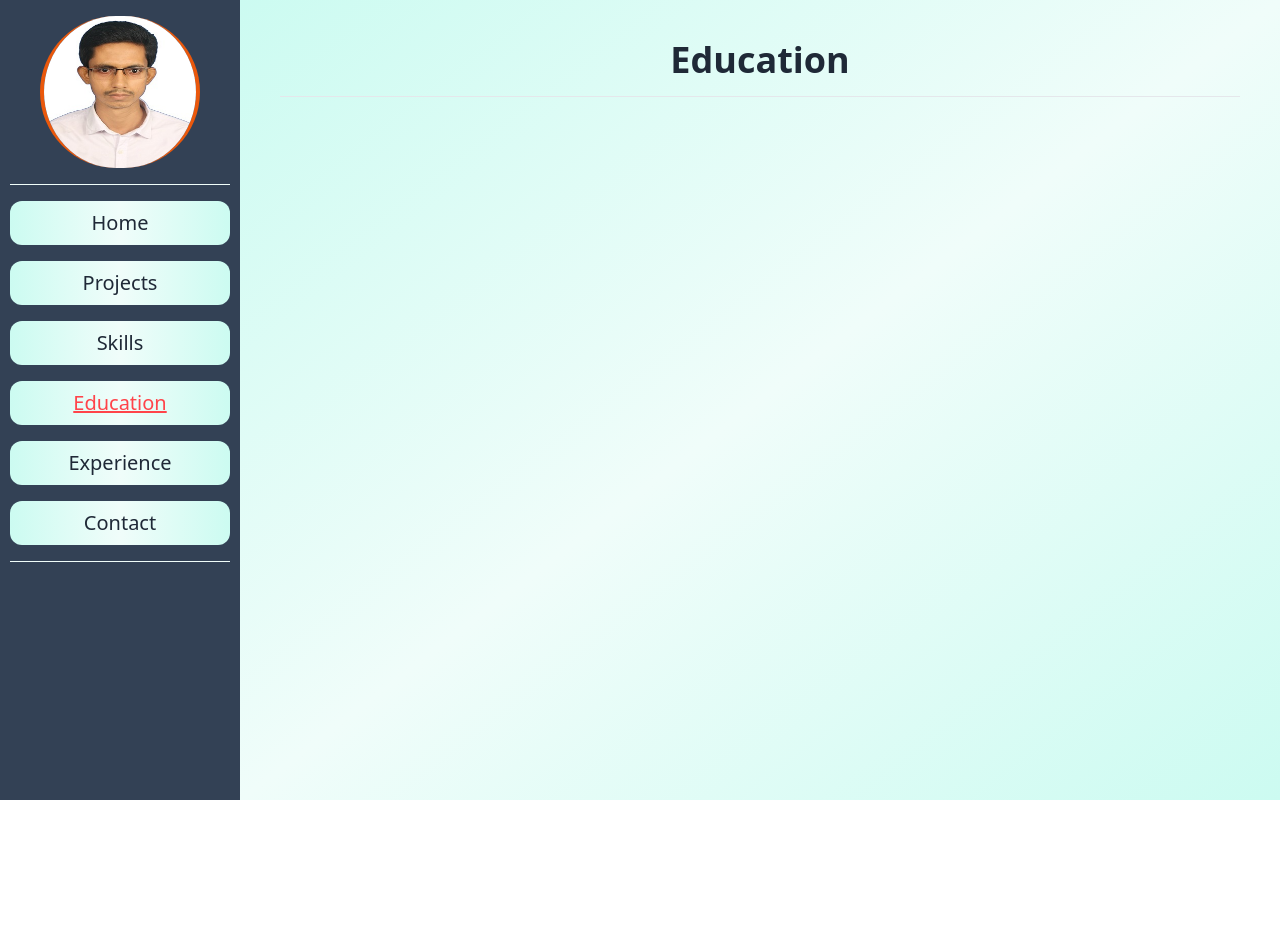
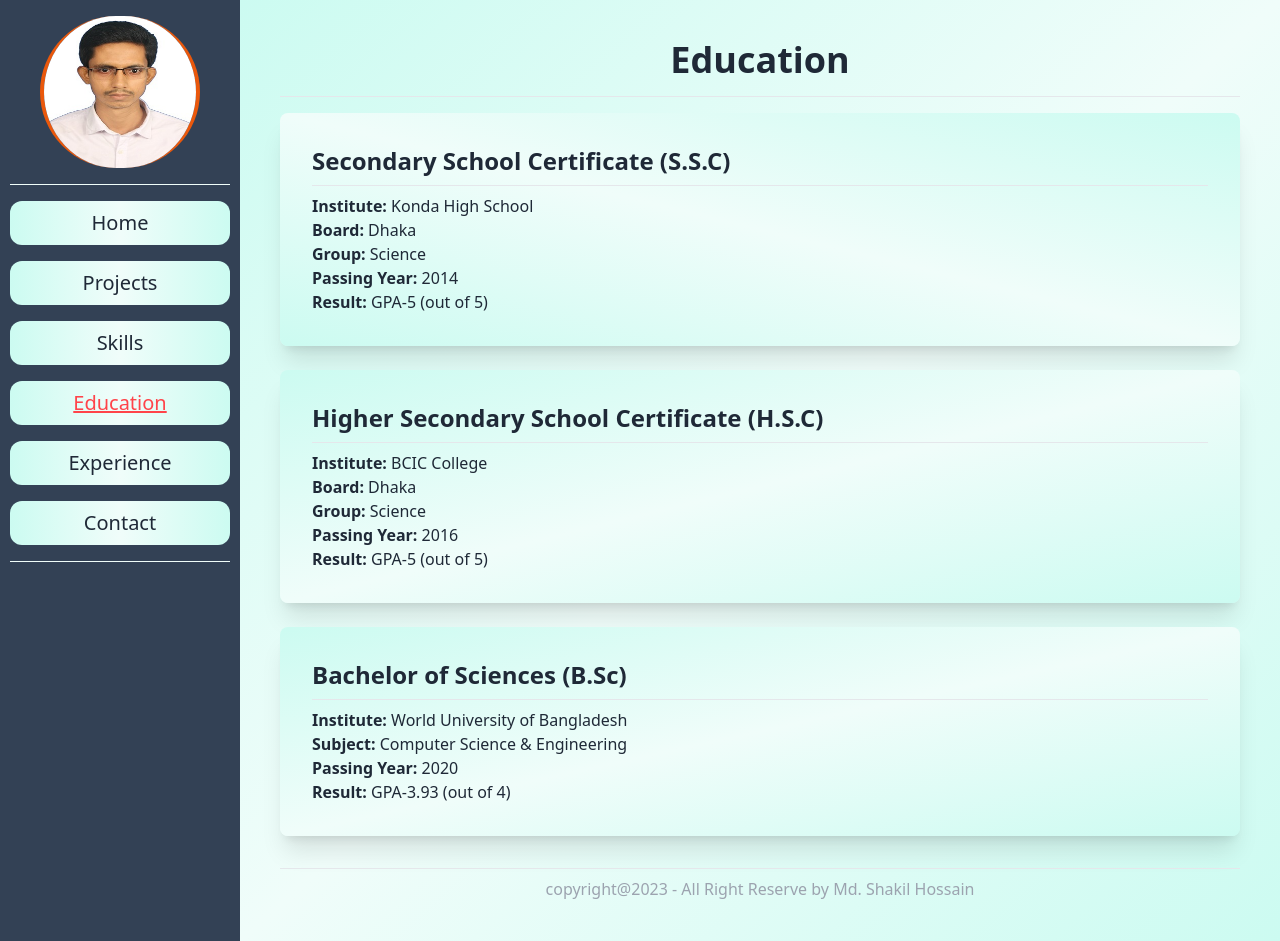
Before and after one commit to Md-ShakilHossain/md-shakil-hossain-portfolio, a React (Vite) app: page /education in a window 1280 px wide. Before the commit the page ends 800 px from the top, so only its background shows below. Built offline with nearby package versions, Linux system fonts and the light colour scheme; some icons are missing.

Commit message:
education page completed

```diff
--- a/src/Pages/Education/Education.jsx
+++ b/src/Pages/Education/Education.jsx
@@ -7,6 +7,34 @@ const Education = () => {
             <Helmet><title>Education</title></Helmet>
             <h2 className="text-4xl text-center font-bold mb-4">Education</h2>
             <hr className="mb-4" />
+            <div className="bg-gradient-to-tr from-teal-100 via-teal-50 to-teal-100 p-2 md:p-8 rounded-lg shadow-xl">
+                <h2 className="md:text-2xl font-bold">Secondary School Certificate (S.S.C)</h2>
+                <hr className="my-2" />
+                <p><span className="font-bold">Institute:</span> Konda High School</p>
+                <p><span className="font-bold">Board:</span> Dhaka</p>
+                <p><span className="font-bold">Group:</span> Science</p>
+                <p><span className="font-bold">Passing Year:</span> 2014</p>
+                <p><span className="font-bold">Result:</span> GPA-5 (out of 5)</p>
+            </div>
+            <div className="bg-gradient-to-br from-teal-100 via-teal-50 to-teal-100 p-2 md:p-8 rounded-lg mt-6 shadow-xl">
+                <h2 className="md:text-2xl font-bold">Higher Secondary School Certificate (H.S.C)</h2>
+                <hr className="my-2" />
+                <p><span className="font-bold">Institute:</span> BCIC College</p>
+                <p><span className="font-bold">Board:</span> Dhaka</p>
+                <p><span className="font-bold">Group:</span> Science</p>
+                <p><span className="font-bold">Passing Year:</span> 2016</p>
+                <p><span className="font-bold">Result:</span> GPA-5 (out of 5)</p>
+            </div>
+            <div className="bg-gradient-to-br from-teal-100 via-teal-50 to-teal-100 p-2 md:p-8 rounded-lg mt-6 shadow-xl">
+                <h2 className="md:text-2xl font-bold">Bachelor of Sciences (B.Sc)</h2>
+                <hr className="my-2" />
+                <p><span className="font-bold">Institute:</span> World University of Bangladesh</p>
+                <p><span className="font-bold">Subject:</span> Computer Science & Engineering</p>
+                <p><span className="font-bold">Passing Year:</span> 2020</p>
+                <p><span className="font-bold">Result:</span> GPA-3.93 (out of 4)</p>
+            </div>
+            <hr className="mt-8" />
+            <p className="mt-2 text-center text-gray-400">copyright@2023 - All Right Reserve by Md. Shakil Hossain</p>
         </div>
     );
 };
```
